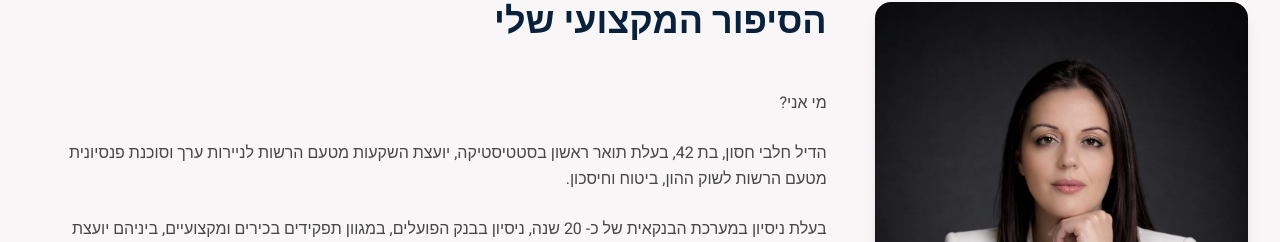
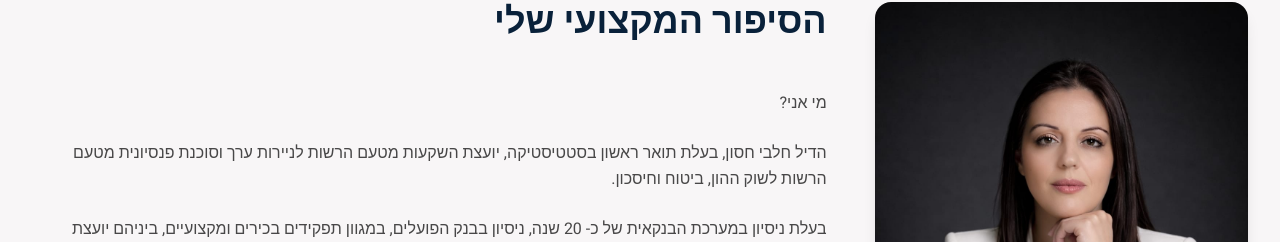
Before and after one commit to hadil-ha/business, a React (Vite) app: page / in a window 1280 px wide. Shown: the part 1106-1348 px from the top of the page. Built offline with nearby package versions, Linux system fonts and the light colour scheme.

Commit message:
Removed age of hadil.

```diff
--- a/src/components/About.tsx
+++ b/src/components/About.tsx
@@ -22,7 +22,7 @@ export function About() {
           <SectionTitle centered={false}>הסיפור המקצועי שלי</SectionTitle>
           <p>מי אני?</p>
           <p>
-            הדיל חלבי חסון, בת 42, בעלת תואר ראשון בסטטיסטיקה, יועצת
+            הדיל חלבי חסון, בעלת תואר ראשון בסטטיסטיקה, יועצת
             השקעות מטעם הרשות לניירות ערך וסוכנת פנסיונית מטעם הרשות לשוק ההון, ביטוח וחיסכון.
           </p>
 
```
